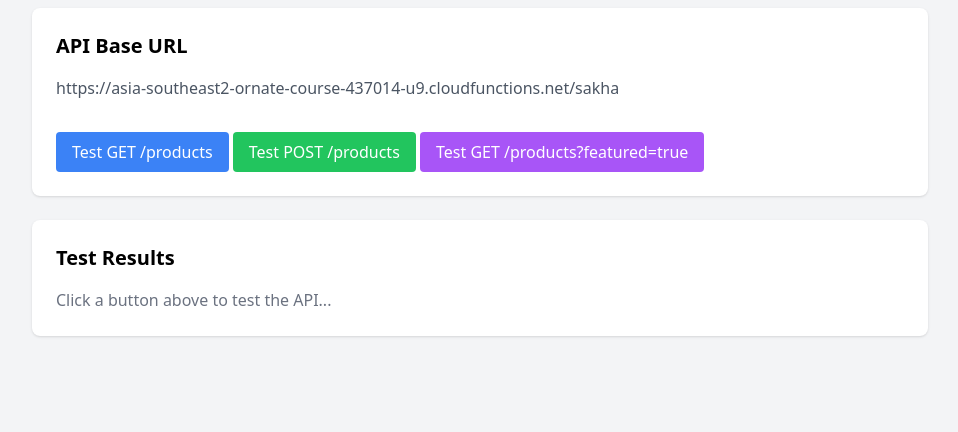
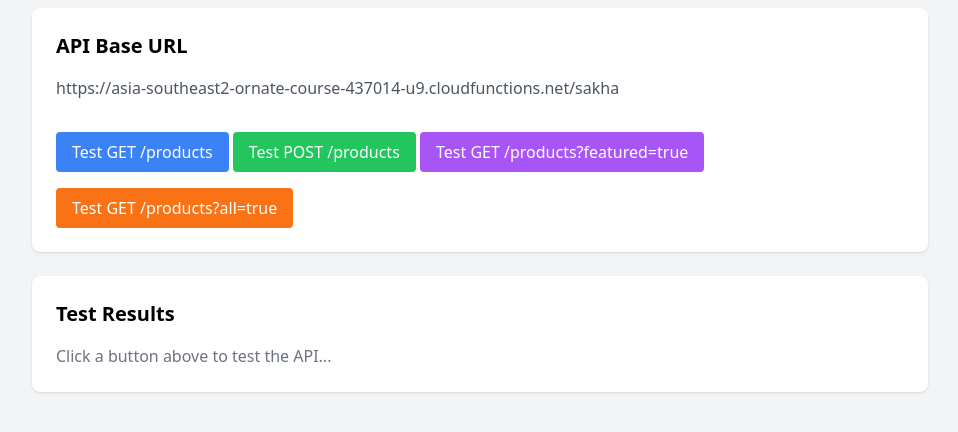
Before and after one commit to sakhaclothing/dashboard, a plain HTML site: page test-api.html in a window 1280 px wide. Shown: the part 92-524 px from the top of the page, without its empty margins (160-1118 px from the left). Drawn offline with nearby package versions, Linux system fonts and the light colour scheme.

Commit message:
coba lagi ah

```diff
--- a/product-management.js
+++ b/product-management.js
@@ -59,7 +59,8 @@ class ProductManager {
 
     async loadProducts() {
         try {
-            const url = `${this.apiBaseUrl}/products`;
+            // Use all=true to get all products (active and inactive) for admin dashboard
+            const url = `${this.apiBaseUrl}/products?all=true`;
             console.log('Loading products from:', url);
 
             const response = await fetch(url);
--- a/test-api.html
+++ b/test-api.html
@@ -25,6 +25,10 @@
 
                 <button onclick="testGetFeaturedProducts()" class="bg-purple-500 text-white px-4 py-2 rounded hover:bg-purple-600">
                     Test GET /products?featured=true
+                </button>
+
+                <button onclick="testGetAllProducts()" class="bg-orange-500 text-white px-4 py-2 rounded hover:bg-orange-600">
+                    Test GET /products?all=true
                 </button>
             </div>
         </div>
@@ -118,6 +122,22 @@
                 }, true);
             }
         }
+
+        async function testGetAllProducts() {
+            try {
+                const response = await fetch(`${API_BASE}/products?all=true`);
+                const data = await response.json();
+
+                addResult('GET /products?all=true', {
+                    status: response.status,
+                    data: data
+                });
+            } catch (error) {
+                addResult('GET /products?all=true - ERROR', {
+                    error: error.message
+                }, true);
+            }
+        }
     </script>
 </body>
 </html>
```
